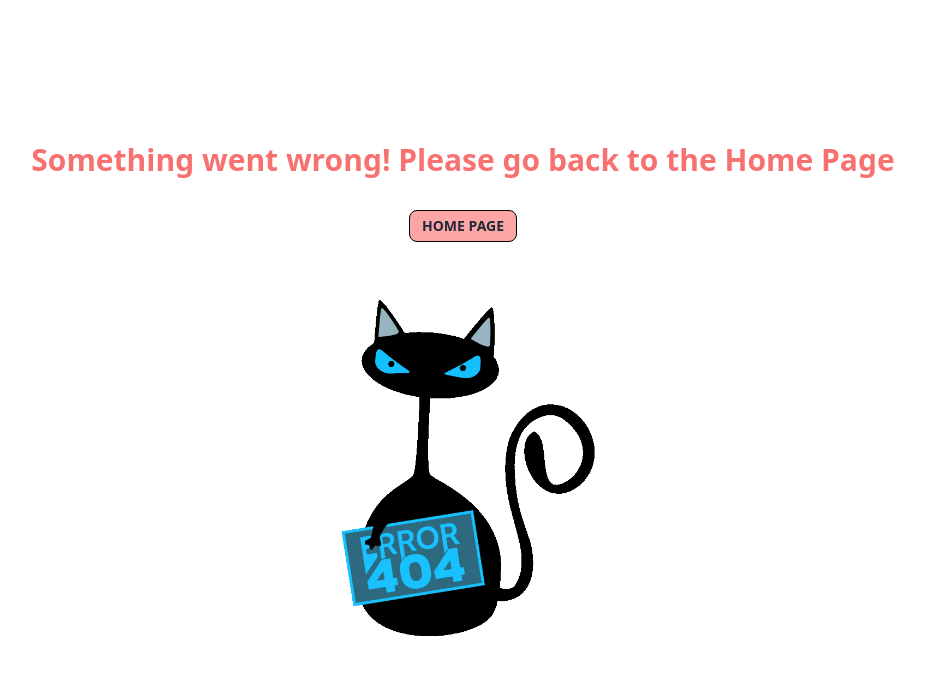
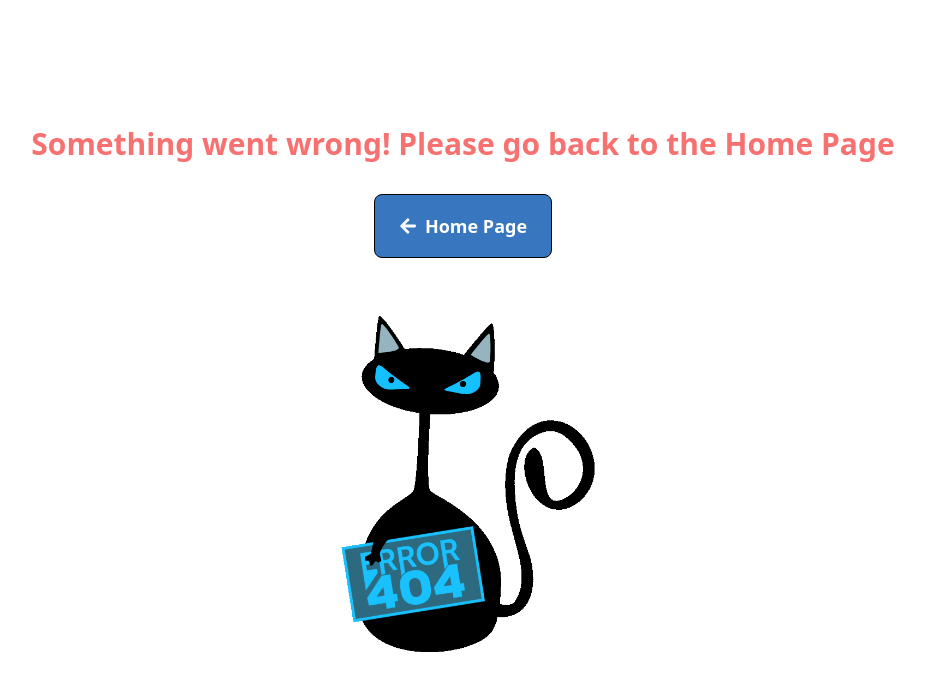
Before and after one commit to JoujonikiAsa2/brandshop-client, a React (Vite) app: page /y in a window 1280 px wide. Shown: the top 690 px of the page, without its empty margins (177-1102 px from the left). Built offline with nearby package versions, Linux system fonts and the light colour scheme.

Commit message:
Updated the color of the home page button on the error page

```diff
--- a/src/components/ErrorPage/ErrorPage.jsx
+++ b/src/components/ErrorPage/ErrorPage.jsx
@@ -1,10 +1,11 @@
 import { Link } from "react-router-dom";
 import errorImage from '../../assets/photos/Error/Connection Error.gif'
+import { FaArrowLeft } from "react-icons/fa";
 const ErrorPage = () => {
     return (
         <div className="h-[100vh] flex flex-col justify-center items-center space-y-8">
             <h2 className="text-3xl text-red-400 font-bold">Something went wrong! Please go back to the Home Page</h2>
-            <Link to='/'><button className="btn btn-sm bg-red-300 border-black hover:bg-transparent">Home Page</button></Link>
+            <Link to='/'><button className="btn btn-lg text-[#FFF] text-lg capitalize bg-[#3876BF] border-black hover:bg-transparent hover:text-[#3876BF]"><FaArrowLeft></FaArrowLeft>Home Page</button></Link>
             <div>
                 <img src={errorImage} alt="" className="h-96"/>
             </div>
```
